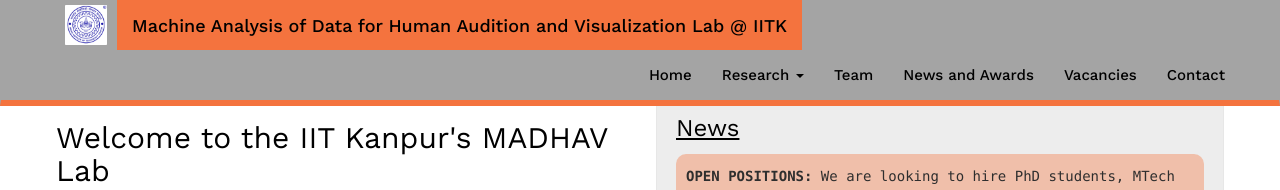
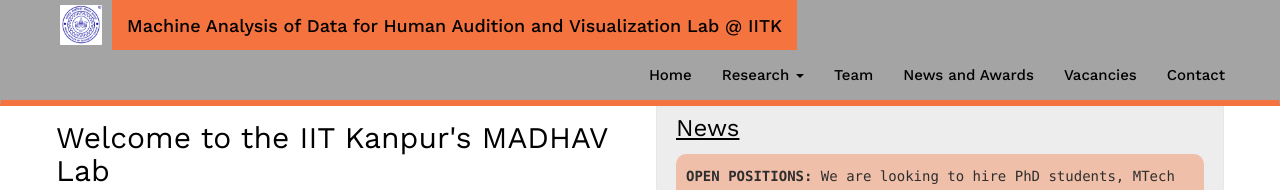
Before and after one commit to aiufbaiubf/aiufbaiubf.github.io, a Jekyll site: the page built from _pages/home.md, in a window 1280 px wide. Shown: the top 190 px of the page. Built offline with Jekyll 4.4.1, drawn with Linux system fonts in a browser that asks for light colours; nearby versions of some CDN libraries; a style sheet for code colours, icons or effects is not loaded.

Commit message:
Update header.html

```diff
--- a/_includes/header.html
+++ b/_includes/header.html
@@ -3,7 +3,7 @@
     <div class="navbar-header">
       <div class="header-text">
         <span><img
-          style="height: 40px; float: left; margin: 0; margin-right: 10px;"
+          style="height: 40px; float: left; margin: -5px; margin-right: 10px;"
           src="{{ site.url }}{{ site.baseurl }}/images/iitklogotransparent.png"
         /></span>
         <a class="navbar-brand" href="{{ site.url }}{{ site.baseurl }}/"
```
